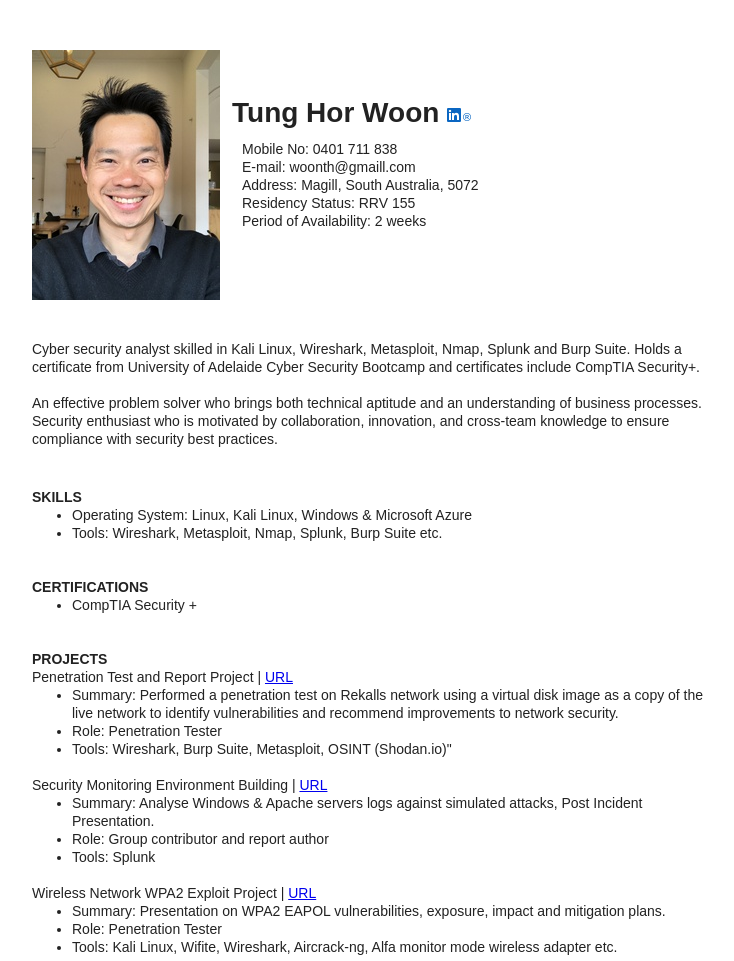
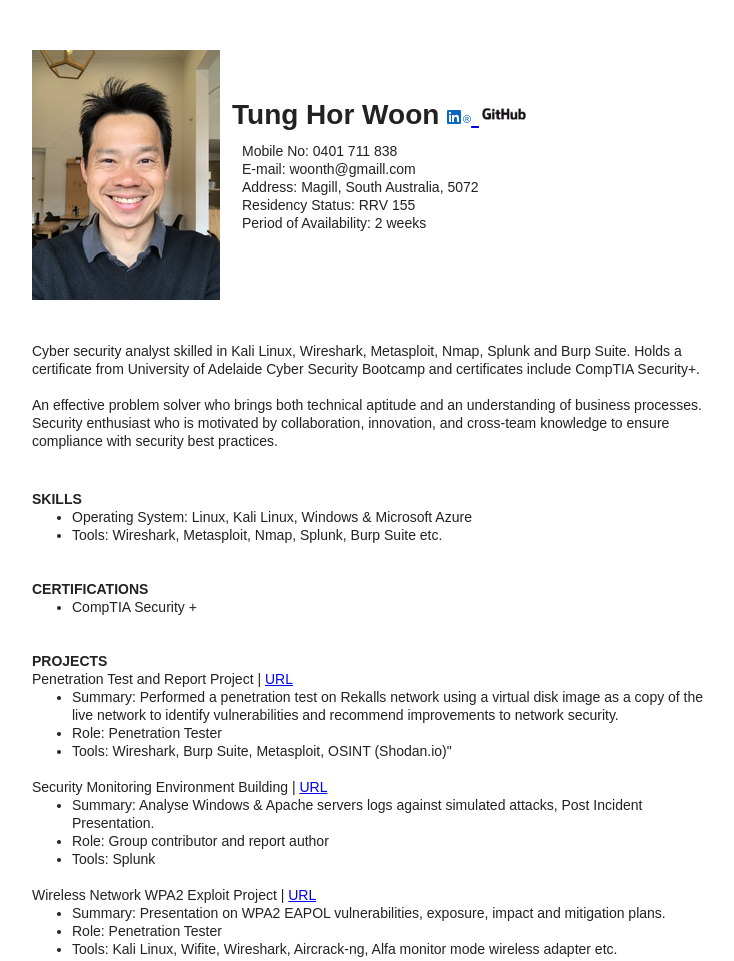
Before and after one commit to Tungwoon/HTML-Resume, a plain HTML site: page frontend/index.html in a window 1280 px wide. Shown: the top 961 px of the page, without its empty margins (268-1002 px from the left). Drawn offline with Linux system fonts and the light colour scheme; no server answers.

Commit message:
updates git logo

```diff
--- a/frontend/index.html
+++ b/frontend/index.html
@@ -19,7 +19,8 @@
 
 	<body>
 		<header><img src="images/Profile.jpg" id="Profile">
-			<h1>Tung Hor Woon <a href="https://www.linkedin.com/in/tung-hor-woon-a5426455/" target="_blank"> <img src="images/In-Blue-14.png" alt="URL"></a></h1>
+			<h1>Tung Hor Woon <a href="https://www.linkedin.com/in/tung-hor-woon-a5426455/" target="_blank"> <img src="images/In-Blue-14.png" alt="URL">
+			<a href="https://github.com/Tungwoon/HTML-Resume" target="_blank"> <img src="/frontend/images/GitHub_Logo.png" width="50" height="20" alt="Git URL"></a></h1>
 		</header>
 		<br>
 
```
Also changed, not shown: frontend/images/GitHub_Logo.png (added), frontend/images/github-mark-white.png (added), frontend/images/github-mark.png (added).
